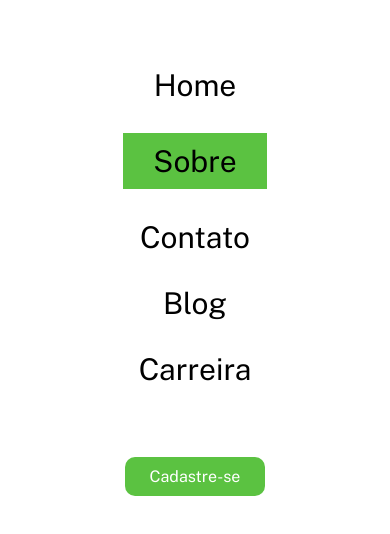
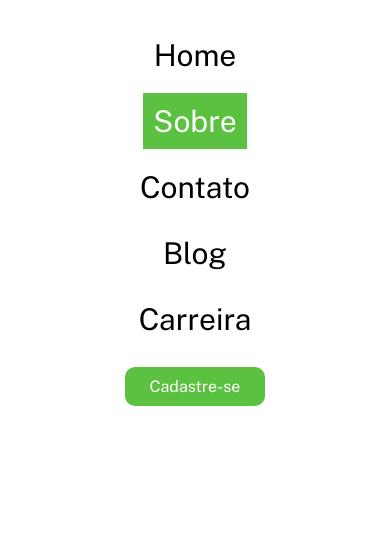
Before and after one commit to wllysses/desafios-devquest-html-css-avancado, a plain HTML site: page desafio-01/index.html in a window 390 px wide. Shown: the part 60-594 px from the top of the page. Drawn offline with nearby package versions, Linux system fonts and the light colour scheme.

Commit message:
correcao-desafio-01

```diff
--- a/desafio-01/index.html
+++ b/desafio-01/index.html
@@ -6,19 +6,19 @@
     <meta name="viewport" content="width=device-width, initial-scale=1.0">
     <title>Desafio 01 - Quest Avançada</title>
 
-    <link rel="stylesheet" href="style.css">
+    <link rel="stylesheet" href="./src/css/style.css">
 </head>
 <body>
     <header class="container">
         <div class="logo">
-            <img src="menu/logo.png" alt="logo-bank">
+            <img src="./src/images/logo.png" alt="logo-bank">
             <h1>thebank</h1>
         </div>
 
         <nav>
             <ul class="menu">
                 <li class="item"><a href="#">Home</a></li>
-                <li class="item sobre"><a href="#">Sobre</a></li>
+                <li class="item ativo"><a href="#">Sobre</a></li>
                 <li class="item"><a href="#">Contato</a></li>
                 <li class="item"><a href="#">Blog</a></li>
                 <li class="item"><a href="#">Carreira</a></li>
--- a/desafio-01/style.css
+++ b/desafio-01/src/css/style.css
@@ -1,5 +1,3 @@
-@charset "UTF-8";
-
 @import url('https://fonts.googleapis.com/css2?family=Public+Sans:wght@100;400&display=swap');
 
 :root {
@@ -47,22 +45,19 @@
 }
 
 .container nav ul li {
-    display: flex;
-    align-items: center;
-    justify-content: center;
     margin-left: 20px;
 }
 
-.container nav ul li:nth-child(2) {
+.container nav ul li a:hover {
     background-color: #5bc241;
     padding: 10px;
     color: white;
 }
 
-.container nav ul li:nth-child(2):hover {
-    background-color: #387729;
-    transition: 0.3s;
-    cursor: pointer;
+.container nav ul li.ativo a {
+    background-color: #5bc241;
+    padding: 10px;
+    color: white;
 }
 
 .button {
@@ -79,16 +74,9 @@
     background-color: #387729;
 }
 
-@media (max-width: 425px) {
+@media (max-width: 690px) {
     .container {
-        display: flex;
         flex-direction: column;
-    }
-
-    .container .logo {
-        display: flex;
-        align-items: center;
-        justify-content: center;
     }
 
     .container h1 {
@@ -96,8 +84,8 @@
     }
 
     .container nav {
-        display: flex;
-        flex-direction: column;
+        display: block;
+        text-align: center;
     }
 
     .container nav ul {
@@ -106,14 +94,8 @@
     }
 
     .container nav ul li {
-        margin: 30px auto;
+        margin: 30px 0;
         font-size: 30px;
-    }
-
-    .container nav ul li:nth-child(2) {
-        background-color: #5bc241;
-        padding: 10px 30px;
-        color: white;
     }
 
     .container .button {
```
Also changed, not shown: desafio-01/src/images/logo.png (renamed from desafio-01/menu/logo.png).
